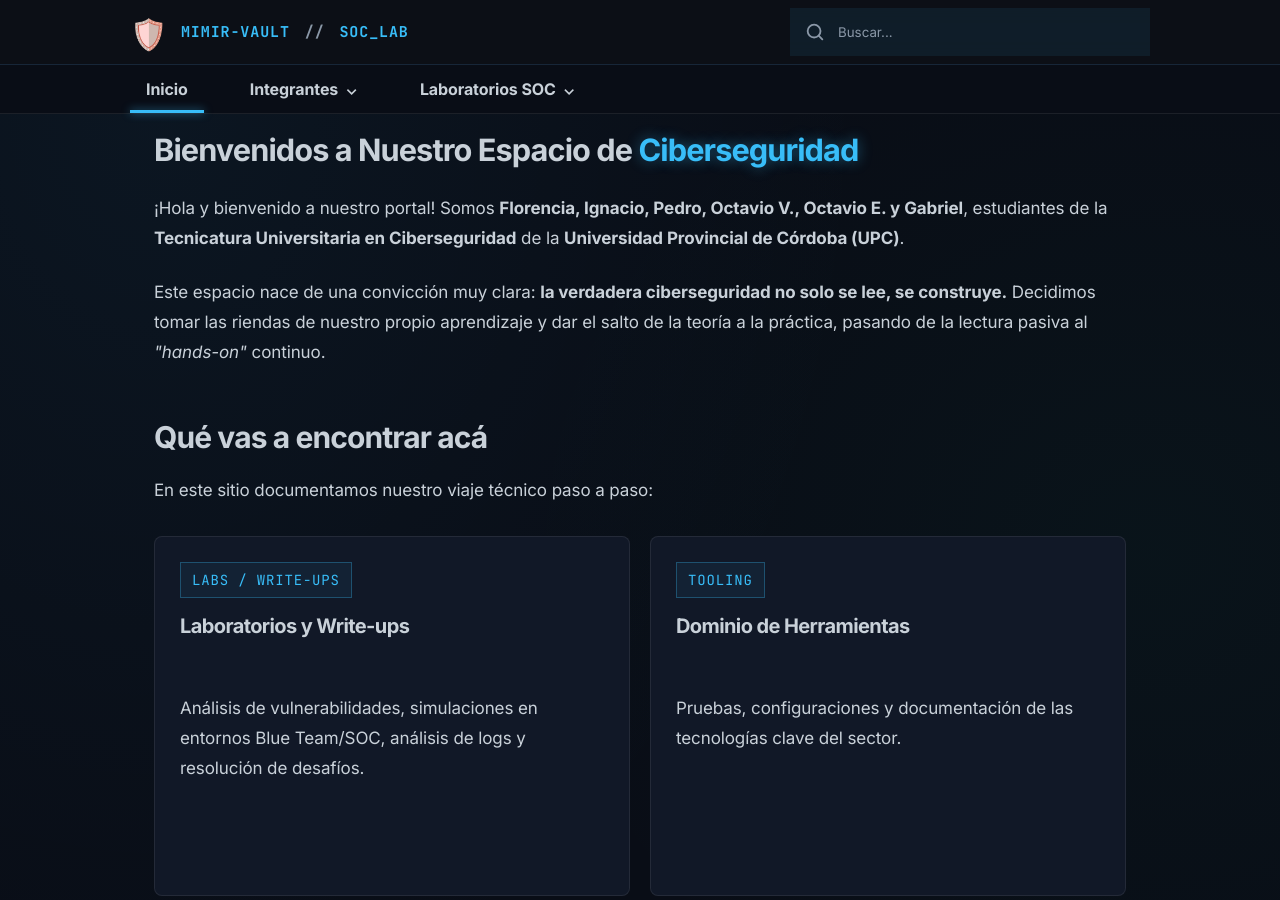
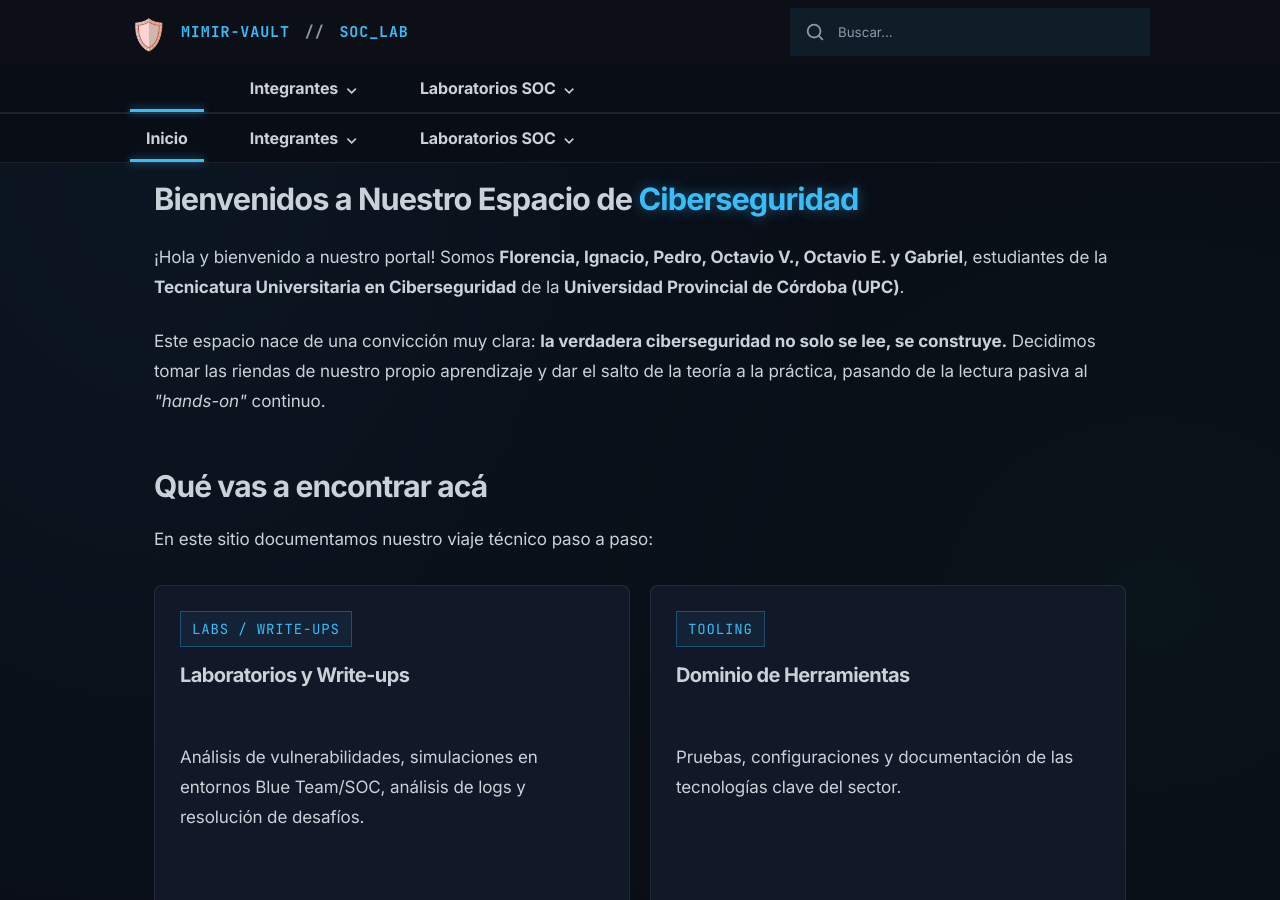
Before and after one commit to PELUC4S/Mimir-Vault, an MkDocs documentation site: the page built from docs/index.md, in a window 1280 px wide and 900 px high. Built offline with MkDocs 1.6.1 and Material for MkDocs 9.7.7, drawn with Linux system fonts in a browser that asks for light colours; comment, search, counter and statistics services are not loaded.

Commit message:
Corrige despliegue de menús en producción
Incluye las pestañas de navegación cuando navigation.tabs está habilitado, aunque no se use la opción sticky.

Co-authored-by: Copilot <223556219+Copilot@users.noreply.github.com>

```diff
--- a/docs/overrides/partials/header.html
+++ b/docs/overrides/partials/header.html
@@ -23,7 +23,7 @@
       <p class="md-visually-hidden" data-search-status role="status" aria-live="polite"></p>
     </div>
   </nav>
-  {% if "navigation.tabs.sticky" in features and "navigation.tabs" in features %}
+  {% if "navigation.tabs" in features %}
     {% include "partials/tabs.html" %}
   {% endif %}
 </header>
```
